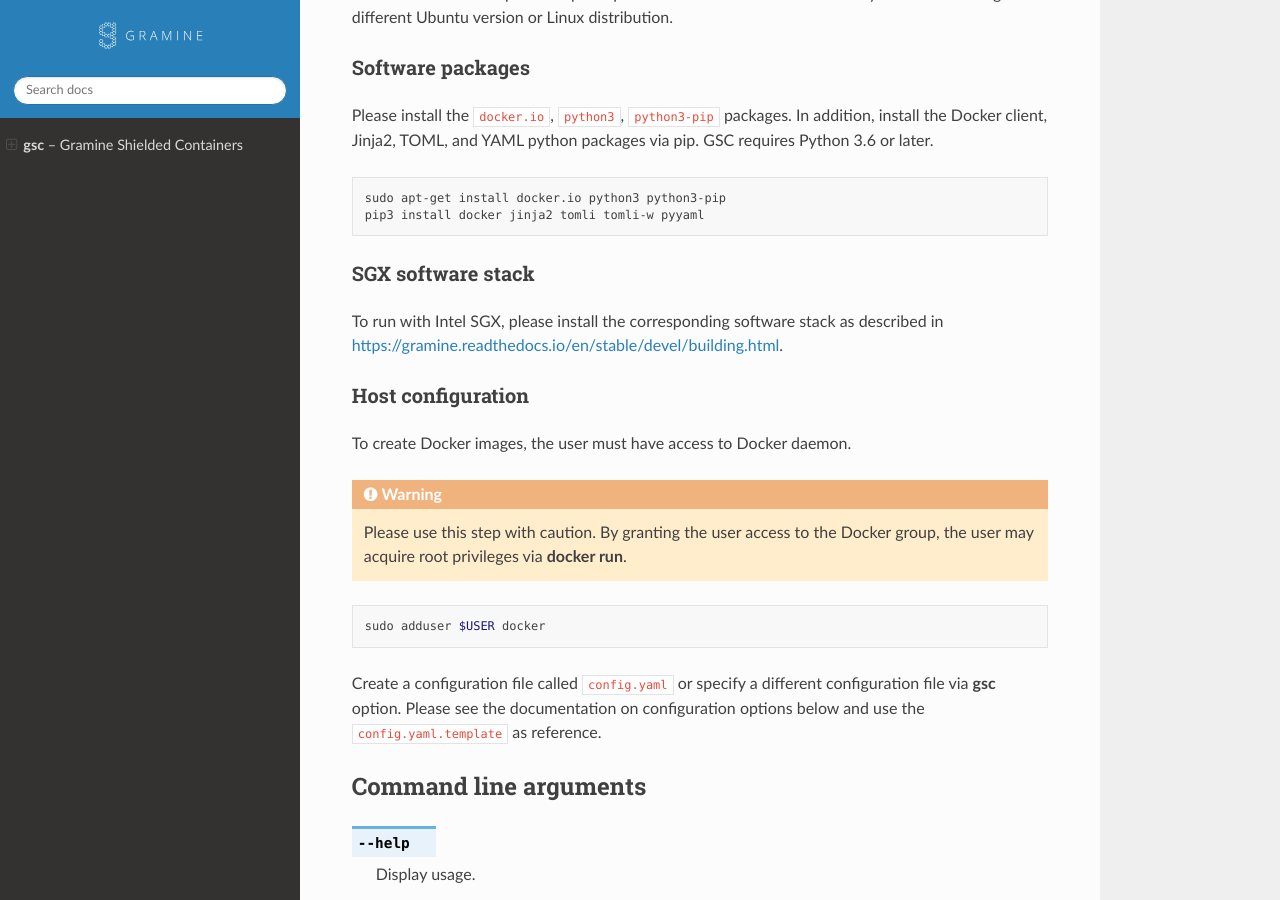
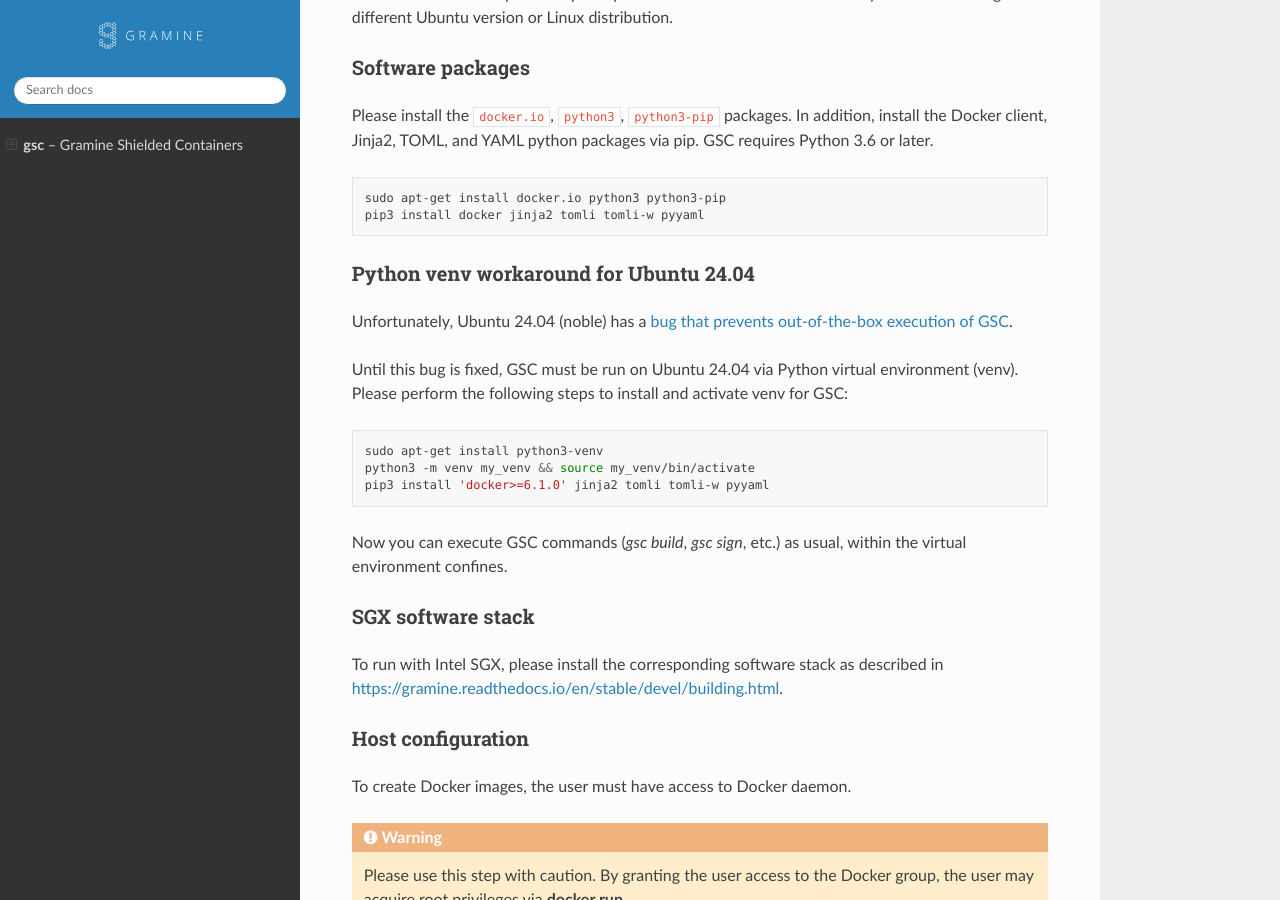
Before and after one commit to gramineproject/gsc, a Sphinx documentation site: the page built from Documentation/index.rst, in a window 1280 px wide and 900 px high, scrolled down 875 px. Built offline with Sphinx 7.4.7 and the Read the Docs theme 2.0.0, drawn with Linux system fonts in a browser that asks for light colours.

Commit message:
[Docs] Add venv workaround for Ubuntu 24.04
Ubuntu 24.04 has a bug that prevents running GSC out-of-the-box, see
https://bugs.launchpad.net/ubuntu/+source/python-docker/+bug/2065348

Until this bug is fixed, users must prepare venv for GSC.

Signed-off-by: Adarsh Anand <adarsh.anand@intel.com>

```diff
--- a/Documentation/index.rst
+++ b/Documentation/index.rst
@@ -53,6 +53,26 @@ pip. GSC requires Python 3.6 or later.
 
    sudo apt-get install docker.io python3 python3-pip
    pip3 install docker jinja2 tomli tomli-w pyyaml
+
+Python venv workaround for Ubuntu 24.04
+---------------------------------------
+
+Unfortunately, Ubuntu 24.04 (noble) has a `bug that prevents out-of-the-box
+execution of
+GSC <https://bugs.launchpad.net/ubuntu/+source/python-docker/+bug/2065348>`__.
+
+Until this bug is fixed, GSC must be run on Ubuntu 24.04 via Python virtual
+environment (venv). Please perform the following steps to install and activate
+venv for GSC:
+
+.. code-block:: sh
+
+   sudo apt-get install python3-venv
+   python3 -m venv my_venv && source my_venv/bin/activate
+   pip3 install 'docker>=6.1.0' jinja2 tomli tomli-w pyyaml
+
+Now you can execute GSC commands (`gsc build`, `gsc sign`, etc.) as usual,
+within the virtual environment confines.
 
 SGX software stack
 ------------------
```
